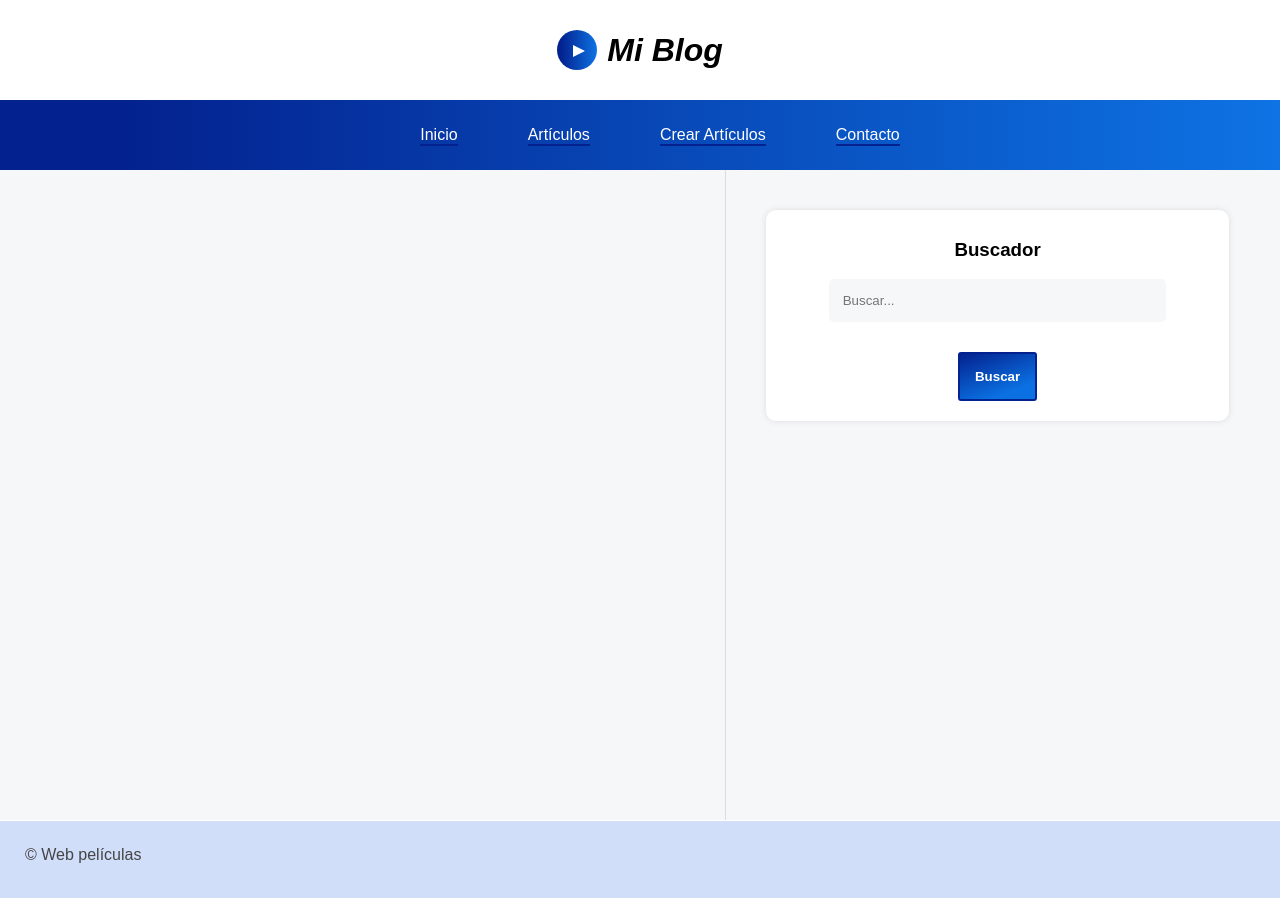
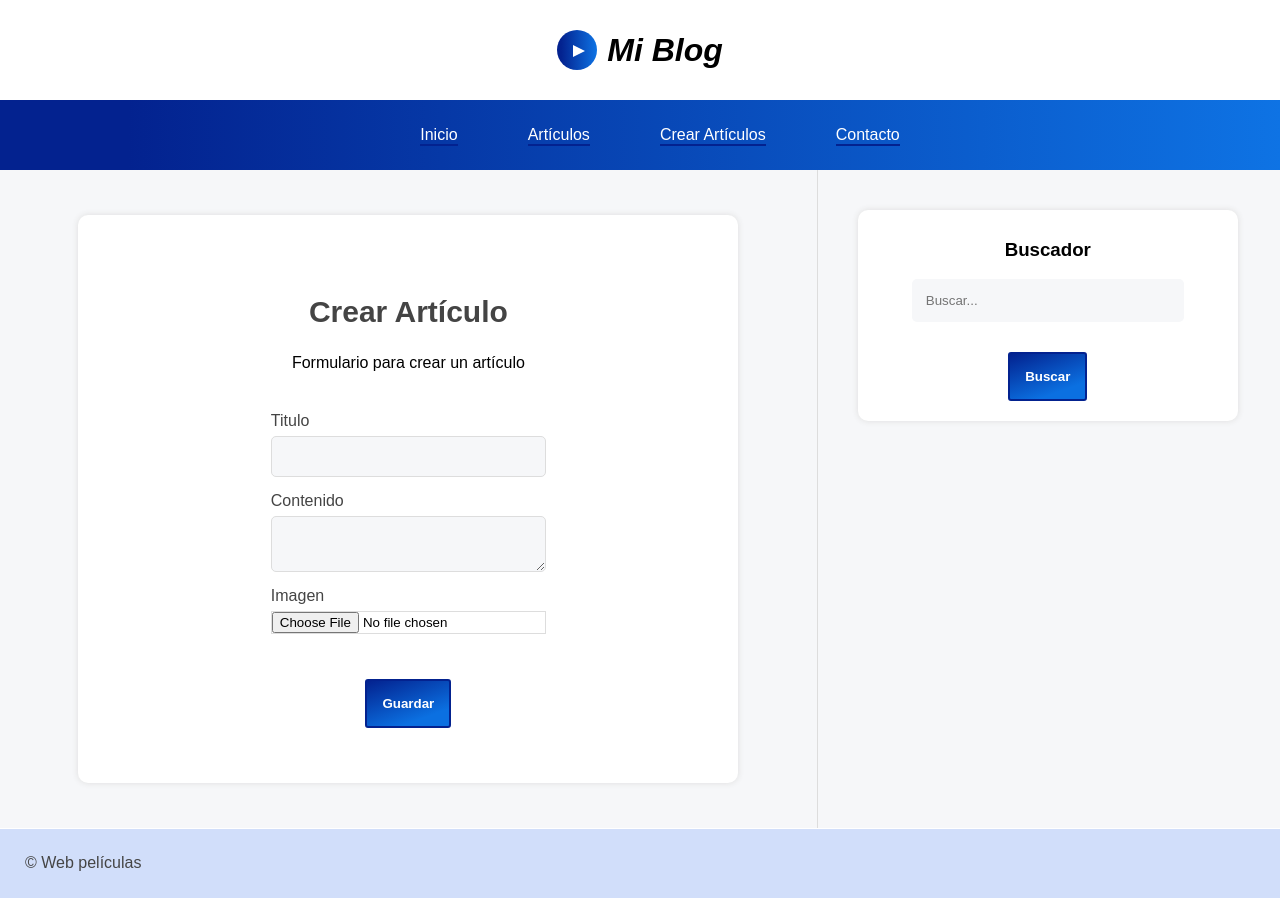
Before and after one commit to antonioromdel/MyBlog, a React (Vite) app: page /crear-articulo in a window 1280 px wide. Built offline with nearby package versions, Linux system fonts and the light colour scheme.

Commit message:
Creacion de articulos

```diff
--- a/src/components/pages/Crear.jsx
+++ b/src/components/pages/Crear.jsx
@@ -1,9 +1,60 @@
 import React from 'react'
+import { useState } from 'react'
+import { userForm } from '../../hooks/useForm'
+import { Peticion } from '../../helpers/Peticion.jsX'
+import { Global } from '../../helpers/Global'
 
 export const Crear = () => {
+
+  const {formulario, enviado, cambiado} = userForm({})
+  const [resultado, setResultado] = useState("No enviado")
+
+  const guardarArticulo = async (e) => {
+    e.preventDefault()
+
+    let nuevoArticulo = formulario
+
+    const {datos, load} = await Peticion(Global.urlCreateArticle, "POST", nuevoArticulo)
+
+    if(datos.status === "Succes"){
+      setResultado("Guardado")
+      document.querySelector(".formulario").reset()
+    } else {
+      setResultado("error")
+    }
+  }
+
   return (
     <>
+      <div className="jumbo">
 
+        <h1>Crear Artículo</h1>
+        <p>Formulario para crear un artículo</p>
+        <strong>{resultado === "Guardado" ? "Articulo guardado con exito" : ""} </strong>
+        <strong>{resultado === "error" ? "Articulo no enviado. Sentimos las molestias" : ""} </strong>
+
+        <form action="" className="formulario" onSubmit={guardarArticulo}>
+
+          <div className="form_group">
+            <label htmlFor='title' >Titulo</label>
+            <input type="text" name="title" onChange={cambiado}/>
+          </div>
+
+          <div className="form_group">
+            <label htmlFor='content' >Contenido</label>
+            <textarea name="content" onChange={cambiado}></textarea>
+          </div>
+
+          <div className="form_group">
+            <label htmlFor='file' >Imagen</label>
+            <input type="file" name='file'/>
+          </div>
+
+          <input type="submit" value="Guardar" className="button" />
+
+        </form>
+
+      </div>
     </>
   )
 }
--- a/src/helpers/Global.jsx
+++ b/src/helpers/Global.jsx
@@ -1,4 +1,5 @@
 
 export const Global = {
-    urlGetArticles: "http://localhost:3900/api/getArticles"
+    urlGetArticles: "http://localhost:3900/api/getArticles",
+    urlCreateArticle: "http://localhost:3900/api/createArticle"
 }
--- a/src/hooks/useForm.js
+++ b/src/hooks/useForm.js
@@ -0,0 +1,43 @@
+import { useState } from "react"
+
+export const userForm = (objetoInicial = {}) => {
+
+    const [formulario, setFormulario] = useState(objetoInicial)
+
+    const serializarFormulario = (formulario) => {
+
+        const formData = new FormData(formulario)
+        const objetoCompleto = {}
+
+        for(let [name, value] of formData) {
+            objetoCompleto[name] = value
+        }
+
+        return objetoCompleto
+
+    }
+
+    const enviado = (e) => {
+        e.preventDefault()
+
+        let articulo = serializarFormulario(e.target)
+        setFormulario(articulo)
+
+    }
+
+    const cambiado = ({target}) => {
+        const {name, value} = target
+
+        setFormulario({
+            ...formulario,
+            [name]:value
+        })
+    }
+
+    return {
+        formulario,
+        enviado,
+        cambiado
+    }
+
+}
--- a/src/index.css
+++ b/src/index.css
@@ -209,11 +209,8 @@ button{
     box-shadow: 0px 0px 6px #ddd;
 }
 
-.edit_form input[type="text"],
-.edit_form textarea,
-.lateral input[type="text"],
-.lateral input[type="text"],
-.lateral textarea{
+input[type="text"],
+textarea{
     display: block;
     margin: 0 auto;
     margin-top: 15px;
@@ -227,6 +224,29 @@ button{
     border-color: transparent;
 }
 
+.form_group{
+    width: 50%;
+    margin: 0 auto;
+}
+
+.form_group label{
+    display: block;
+    text-align: left;
+    color: #444;
+    margin-bottom: 6px;
+}
+
+.form_group input[type="text"],
+.form_group textarea,
+.form_group input[type="file"]
+{
+    border: 1px solid #ddd;
+    outline: 0;
+    width: 100%;
+    margin-top: 0;
+    margin-bottom: 15px;
+}
+
 .footer{
     grid-area: footer;
     background: #d1defa;
```
